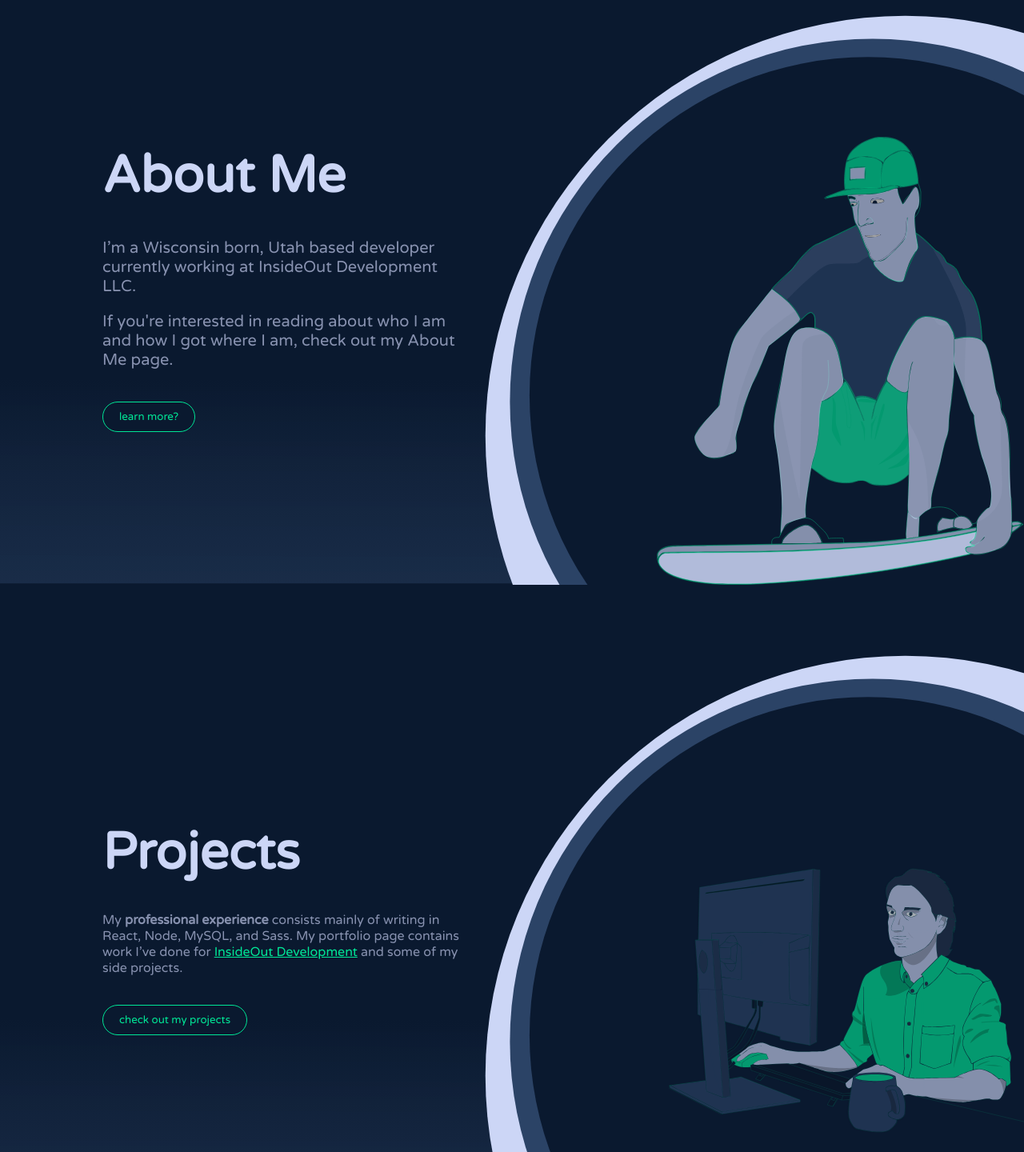
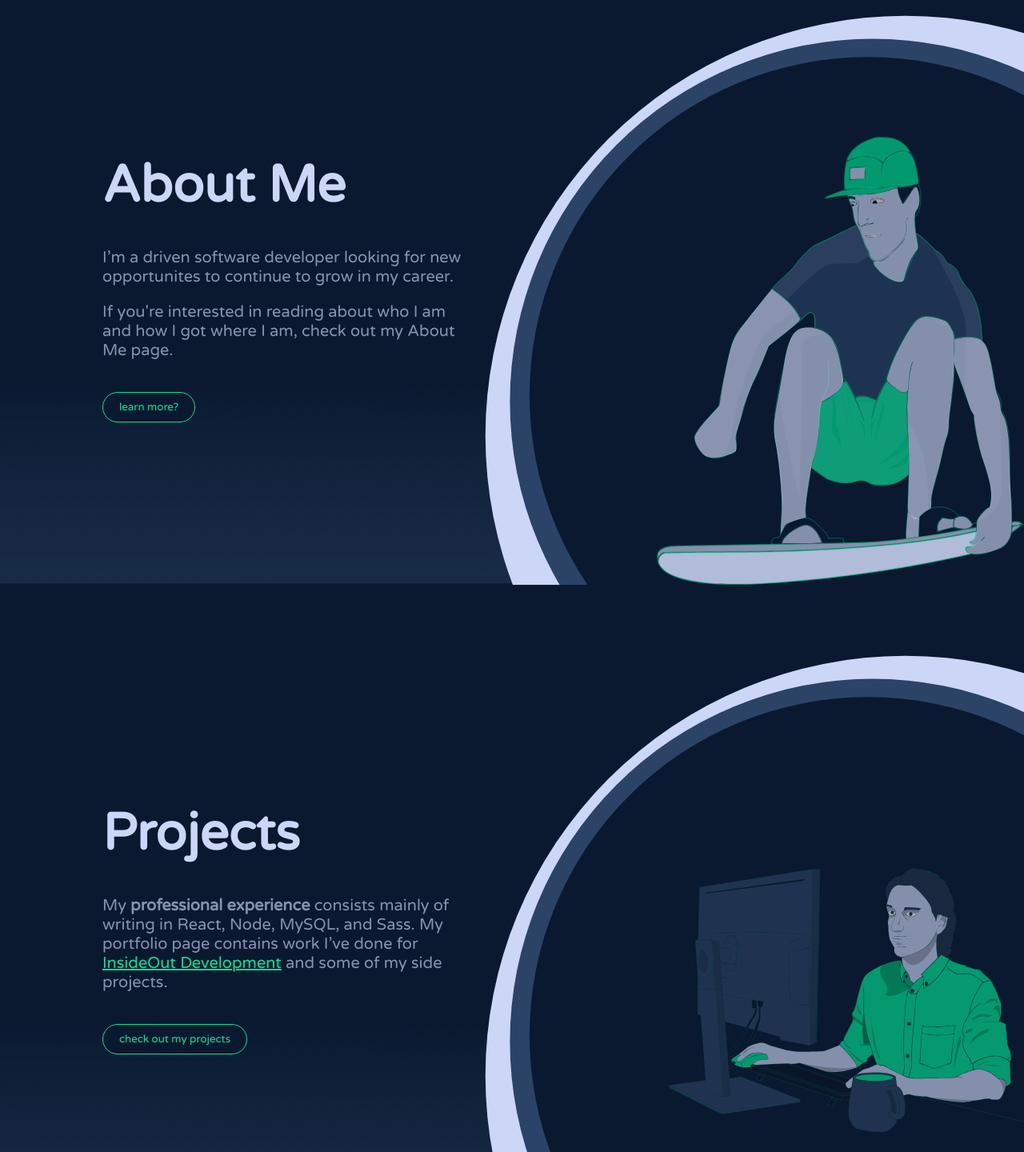
Before and after one commit to Verwiel/Portfolio, a React (Create React App) app in the folder client/: page /#hero in a window 1280 px wide. Shown: the part 869-2309 px from the top of the page at 80% size. Built offline with nearby package versions, Linux system fonts and the light colour scheme.

Commit message:
updated homepage copy

```diff
--- a/client/src/components/sections/AboutMeSection.js
+++ b/client/src/components/sections/AboutMeSection.js
@@ -7,7 +7,7 @@ const AboutMeSection = () => {
     <article id='about' className='homepage-section'>
       <h2>About Me</h2>
       <section>
-        <p className='body-1'>I’m a Wisconsin born, Utah based developer currently working at InsideOut Development LLC.</p>
+        <p className='body-1'>I’m a driven software developer looking for new opportunites to continue to grow in my career.</p>
         <p className='body-1'>If you're interested in reading about who I am and how I got where I am, check out my About Me page.</p>
         <Link to='/about'>
           <button className='btn-green'>learn more?</button>
--- a/client/src/components/sections/ProjectsSection.js
+++ b/client/src/components/sections/ProjectsSection.js
@@ -7,7 +7,7 @@ const ProjectsSection = () => {
     <article id='projects' className='homepage-section'>
       <h2>Projects</h2>
       <section>
-        <p>My <strong>professional experience</strong> consists mainly of writing in React, Node, MySQL, and Sass. My portfolio page contains work I’ve done for <a href='https://www.insideoutdev.com/' className='hyper-link'>InsideOut Development</a> and some of my side projects.</p>
+        <p className='body-1'>My <strong>professional experience</strong> consists mainly of writing in React, Node, MySQL, and Sass. My portfolio page contains work I’ve done for <a href='https://www.insideoutdev.com/' className='hyper-link'>InsideOut Development</a> and some of my side projects.</p>
       </section>
       <Link to='/portfolio'>
         <button className='btn-green'>check out my projects</button>
```
